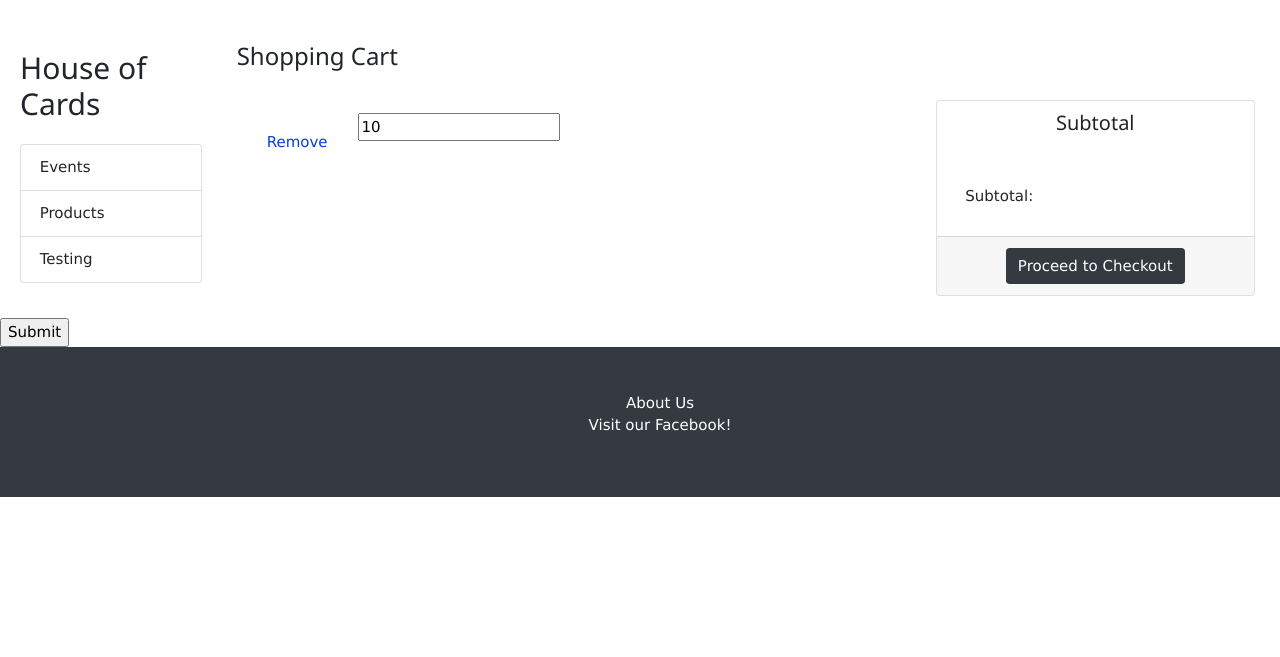
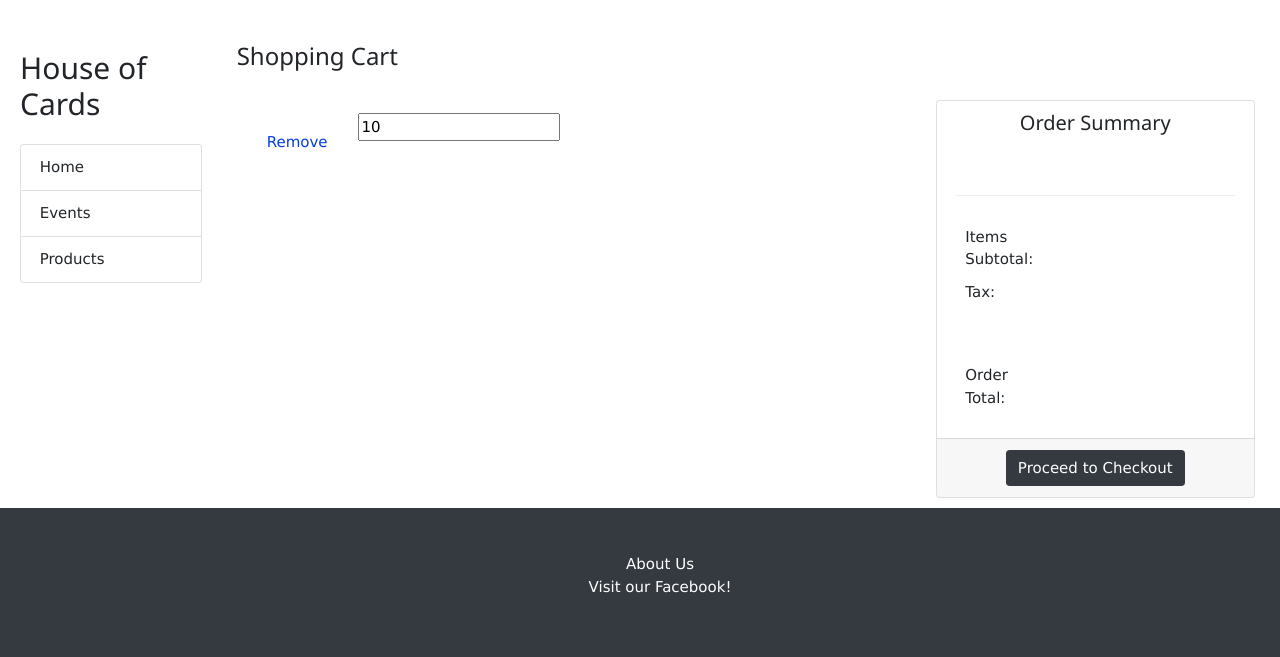
Before and after one commit to mupetmower/HouseOfCards, a Spring app: template src/main/resources/templates/viewcart.html in a window 1280 px wide. Shown: the part 53-710 px from the top of the page. Run offline with Thymeleaf, Linux system fonts and the light colour scheme; the template is opened without the code that fills it: most values are stand-ins (such as "Sample title", 1, 10 or a date in 2020); data that the repository does not hold is empty; some of the project's set-up classes (security, data sources, template engines, error pages and the like) are left out, and stand-ins take their place; some libraries are stand-ins or nearby versions.

Commit message:
Cart Stuff, User Stuff

```diff
--- a/src/main/resources/static/css/cart.css
+++ b/src/main/resources/static/css/cart.css
@@ -14,3 +14,8 @@
 .remove-item-link {
 	color: #043ce2;
 }
+
+.cart-subtotal {
+	display: block;
+	text-align: right;
+}
--- a/src/main/resources/templates/fragments/leftnav.html
+++ b/src/main/resources/templates/fragments/leftnav.html
@@ -18,9 +18,10 @@
 
 	<h2 class="my-4">House of Cards</h2>
 	<div class="list-group">
+
+    	<a href="#" class="list-group-item" th:href="@{/}">Home</a>
     	<a href="#" class="list-group-item" th:href="@{/events}">Events</a>
     	<a href="#" class="list-group-item" th:href="@{/products}">Products</a>
-    	<a href="#" class="list-group-item" th:href="@{/testing}">Testing</a>
     	<a href="#" sec:authorize="hasAuthority('Premium')" class="list-group-item" th:href="@{/premium/cards}">My Cards</a>
 	</div>
 
--- a/src/main/resources/templates/viewcart.html
+++ b/src/main/resources/templates/viewcart.html
@@ -33,7 +33,9 @@
 
 
         	<div th:if="${not #lists.isEmpty(cartitems)}" class="col-lg-10">
-        	<form th:action="@{/cart/checkoutrequest}" method="post">
+
+        	<form th:action="@{'/cart/checkoutrequest/' + __${user.pkUserId}__}" method="post">
+
         		<input type="hidden" id="checkoutData" name="request">
 	        	<input type="hidden" id="cartItems2" th:value="${cartitems}">
 	        	<input type="hidden" id="mainUserId" th:value="${user.pkUserId}">
@@ -53,13 +55,14 @@
 	        				<tr><td class="item-remove"><a class="remove-item-link" th:href="@{'/cart/' + __${user.pkUserId}__ + '/remove/' + __${item.pkCartId}__}">Remove</a></td></tr>
 	        			</table></td>
 
-						<td class="item-price" id="price" th:text="${'$' + item.products.price}" align="center"></td>
+						<td class="item-price"  th:value="${item.products.price}" th:text="${'$' + item.products.price}" align="center"></td>
 
 						<td class="item-quantity">
 							<input type="number" name="quantity" th:id="quantity + ${item.pkCartId}"
 							th:value="${item.quantity}" th:max="${item.products.inventoryQuantity}" min="1"
 							onchange="updateSubtotal();" onkeyup="updateSubtotal();" />
 
+							<input type="hidden" name="price" th:id="price + ${item.pkCartId}" th:value="${item.products.price}">
 							<input type="hidden" name="itemId" th:id="itemId + ${item.pkCartId}" th:value="${item.pkCartId}">
         					<input type="hidden" name="productId" th:id="productId + ${item.pkCartId}" th:value="${item.products.pkProductId}">
         					<input type="hidden" name="userId" th:id="userId + ${item.pkCartId}" th:value="${item.user.pkUserId}">
@@ -74,14 +77,28 @@
         		<br><br><br>
         		<div class="card">
         			<div class="card-title text-center">
-        				<h4>Subtotal</h4>
+        				<h4>Order Summary</h4>
         			</div>
 
         			<div class="card-body">
         				<table>
         					<tr>
-        						<td>Subtotal:</td>
-        						<td id="cart-subtotal"></td>
+        						<td width="95%">Items Subtotal:</td>
+        						<td width="5%" class="align-right cart-subtotal-td"><font color="#800000"><div id="cart-subtotal"></div></font></td>
+        					</tr>
+        					<tr>
+        						<td width="95%">Tax:</td>
+        						<td width="5%" class="align-right cart-tax-td"><font color="#800000"><div id="cart-tax"></div></font></td>
+        					</tr>
+
+        					<hr>
+
+        					<tr><td></td><td><hr></td><td></td></tr>
+
+
+        					<tr>
+        						<td width="95%">Order Total:</td>
+        						<td width="5%" class="align-right cart-tax-td"><font color="#800000"><div id="cart-total"></div></font></td>
         					</tr>
         				</table>
         			</div>
@@ -114,14 +131,6 @@
     	</div>
     </div>
 
-    <form id="checkoutForm" th:action="@{/cart/checkoutrequest}" method="post">
-
-
-
-
-    <input id="btnCheckout" type="submit">
-
-    </form>
 
 
     <!-- Footer is held in this fragment -->
@@ -186,7 +195,7 @@
 function updateSubtotal() {
 
 	var subtotalDisplay = document.getElementById('cart-subtotal');
-	var subtotal = 0;
+	var subtotal = 0.0;
 
 
 	cm = /*[[${cartmessage}]]*/;
@@ -213,6 +222,7 @@
 
 		qtyMap.set(cmis[i].itemId, q)
 
+		subtotal = subtotal + Number((qtyMap.get(cmis[i].quantity)) * Number(document.getElementById('price' + cmis[i].itemId).value));
 
 	}
 
@@ -257,11 +267,41 @@
 
 	document.getElementById("checkoutData").value = JSON.stringify(request);
 
+
+	console.log("SUBTOTAL: " + subtotal);
+
+
+	document.getElementById('cart-subtotal').innerHTML = "$" + subtotal.toFixed(2);
+
+	var tax = subtotal * 0.07;
+
+	document.getElementById('cart-tax').innerHTML = "$" + tax.toFixed(2);
+
+	var total = tax + subtotal;
+
+	document.getElementById('cart-total').innerHTML = "$" + total.toFixed(2);
+
 }
 
 
 
-function sendCheckoutRequest() {
+
+
+/*]]>*/
+</script>
+
+
+
+
+
+
+
+
+
+
+<script>
+
+/* function sendCheckoutRequest() {
 	console.log("SENDING Checkout Request..");
 
 	var request = {
@@ -271,7 +311,7 @@
 	//var cartMsgItems = {}
 
 	cm = /*[[${cartmessage}]]*/;
-	cmis = cm.cartMessageItems;
+	/*cmis = cm.cartMessageItems;
 
 
 	for (var i = 0; i < cmis.length; i++) {
@@ -300,15 +340,7 @@
 	document.getElementById("checkoutData").value = JSON.stringify(request);
 	document.getElementById("checkoutForm").submit;
 
-}
-
-
-
-
-
-/*]]>*/
+} */
 </script>
 
-
-
 </html>
```
Also changed, not shown: src/main/java/com/houseofcards/controllers/CartController.java (+21 -9 lines), 2 other files.
